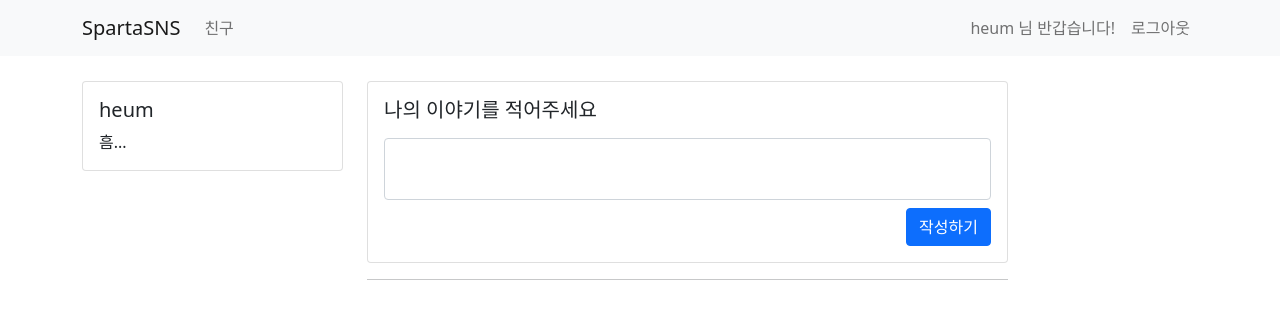
After one commit to HEUMMAN/djangoBasic, a Django app: page /tweet/ in a window 1280 px wide. The commit adds this page. Shown: the top 319 px of the page. Run offline with Django 3.2, Linux system fonts and the light colour scheme; a user stored in the database is signed in; data that the repository does not hold is empty.

Commit message:
로그인 이후 기능
로그인, 로그아웃, 게시글쓰기, 게시글읽기, 게시글삭제 기능 추가

```diff
--- a/mySpartaSns/settings.py
+++ b/mySpartaSns/settings.py
@@ -126,3 +126,5 @@ STATIC_URL = '/static/'
 # https://docs.djangoproject.com/en/3.2/ref/settings/#default-auto-field
 
 DEFAULT_AUTO_FIELD = 'django.db.models.BigAutoField'
+
+AUTH_USER_MODEL = 'user.UserModel'
--- a/mySpartaSns/urls.py
+++ b/mySpartaSns/urls.py
@@ -22,4 +22,5 @@ urlpatterns = [
     path('test/', views.base_response, name='first_test'),
     path('first/', views.first_view, name='first_view'),
     path('', include('user.urls')),
+    path('', include('tweet.urls')),
 ]
--- a/templates/base.html
+++ b/templates/base.html
@@ -42,6 +42,7 @@
             </ul>
         </div>
         <form class="form-inline my-2 my-lg-0">
+            {% if not user.is_authenticated %}
             <ul class="navbar-nav mr-auto">
                 <li class="nav-item active">
                     <a class="nav-link" href="/sign-in"> Sign In <span class="sr-only"></span></a>
@@ -50,6 +51,18 @@
                     <a class="nav-link" href="/sign-up"> Sign Up <span class="sr-only"></span></a>
                 </li>
             </ul>
+            {% else %}
+                <ul class="navbar-nav mr-auto">
+                    <li class="nav-item disabled">
+                        <span class="nav-link">
+                            {{ user.username }} 님 반갑습니다!
+                        </span>
+                    </li>
+                    <li class="nav-item active">
+                        <a class="nav-link" href="/logout"> 로그아웃</a>
+                    </li>
+                </ul>
+            {%  endif %}
         </form>
     </div>
 </nav>
--- /dev/null
+++ b/templates/tweet/home.html
@@ -0,0 +1,80 @@
+<!-- templates/tweet/home.html -->
+{% extends 'base.html' %}
+
+{% block content %}
+    <div class="container timeline-container">
+        <div class="row">
+            <!-- 왼쪽 컬럼 -->
+            <div class="col-md-3">
+                <div class="card">
+                    <div class="card-body">
+                        <h5 class="card-title"> {{ user.username }} </h5>
+                        <p class="card-text"> {{ user.bio }} </p>
+
+                    </div>
+                </div>
+            </div>
+            <!-- 오른 쪽 컬럼-->
+            <div class="col-md-7">
+                <!-- 글을 작성 하는 곳 -->
+                <div class="row mb-2">
+                    <div class="col-md-12">
+                        <div class="card">
+                            <div class="card-body">
+                                <div class="media">
+                                    <div class="media-body">
+                                        <h5 class="mt-0">나의 이야기를 적어주세요</h5>
+                                        <p>
+                                        <form action="/tweet/" method="post">
+                                            {% csrf_token %}
+                                            <div class="form-group mb-2">
+                                                <textarea class="form-control" style="resize: none" name='my-content'
+                                                          id="my-content"></textarea>
+                                            </div>
+                                            <button type="submit" class="btn btn-primary" style="float:right;">작성하기
+                                            </button>
+                                        </form>
+                                        </p>
+                                    </div>
+                                </div>
+                            </div>
+                        </div>
+                    </div>
+                </div>
+                <hr>
+                <!-- 작성 된 글이 나오는 곳 -->
+                <div class="row">
+                    {% for tw in tweet %}
+                        <div class="col-md-12 mb-2">
+                            <div class="card">
+                                <div class="card-body">
+                                    {% if tw.author == user %}
+                                        <div style="text-align: right">
+                                            <a href="/tweet/delete/{{ tw.id }}">
+                                                <span class="badge rounded-pill bg-danger">삭제</span>
+                                            </a>
+                                        </div>
+                                    {% endif %}
+                                    <div style="text-align: right">
+                                        <a href="#">
+                                            <span class="badge rounded-pill bg-success">보기</span>
+                                        </a>
+                                    </div>
+                                    <div class="media">
+                                        <div class="media-body">
+                                            <h5 class="mt-0">{{ tw.content }}</h5>
+                                        </div>
+                                        <div style="text-align: right">
+                                            <span style="font-size: small">{{ tw.author.username }}-{{ tw.created_at|timesince }} 전</span>
+                                        </div>
+                                    </div>
+                                </div>
+                            </div>
+                        </div>
+                    {% endfor %}
+                </div>
+            </div>
+            <div class="col-md-2"></div>
+        </div>
+    </div>
+{% endblock %}
--- /dev/null
+++ b/tweet/urls.py
@@ -0,0 +1,9 @@
+# tweet/urls.py
+from django.urls import path
+from . import views
+
+urlpatterns = [
+    path('', views.home, name='home'), # 127.0.0.1:8000 과 views.py 폴더의 home 함수 연결
+    path('tweet/', views.tweet, name='tweet'), # 127.0.0.1:8000/tweet 과 views.py 폴더의 tweet 함수 연결
+    path('tweet/delete/<int:id>', views.delete_tweet, name='delete-tweet'),
+]
--- a/tweet/views.py
+++ b/tweet/views.py
@@ -1,3 +1,33 @@
-from django.shortcuts import render
+from django.shortcuts import render, redirect
+from .models import TweetModel
+from django.contrib.auth.decorators import login_required
 
-# Create your views here.
+def home(request):
+    user = request.user.is_authenticated
+    if user:
+        return redirect('/tweet')
+    else:
+        return redirect('/sign-in')
+
+def tweet(request):
+    if request.method == 'GET':
+        user = request.user.is_authenticated
+        if user:
+            all_tweet = TweetModel.objects.all().order_by('-created_at')
+            return render(request, 'tweet/home.html', {'tweet':all_tweet})
+        else:
+            return redirect('/sign-in')
+
+    elif request.method == 'POST':
+        user = request.user
+        my_tweet = TweetModel()
+        my_tweet.author = user
+        my_tweet.content = request.POST.get('my-content','')
+        my_tweet.save()
+        return redirect('/tweet')
+
+@login_required
+def delete_tweet(request, id):
+    my_tweet = TweetModel.objects.get(id=id)
+    my_tweet.delete()
+    return redirect('/tweet')
--- a/user/models.py
+++ b/user/models.py
@@ -1,11 +1,8 @@
 from django.db import models
+from django.contrib.auth.models import AbstractUser
 
-class UserModel(models.Model):
+class UserModel(AbstractUser):
     class Meta:
         db_table = "my_user"
 
-    username = models.CharField(max_length=20, null=False)
-    password = models.CharField(max_length=256, null=False)
     bio = models.CharField(max_length=256, default='')
-    created_at = models.DateTimeField(auto_now_add=True)
-    updated_at = models.DateTimeField(auto_now=True)
--- a/user/urls.py
+++ b/user/urls.py
@@ -4,4 +4,5 @@ from . import views
 urlpatterns = [
     path('sign-up/', views.sign_up_view, name='sign-up'),
     path('sign-in/', views.sign_in_view, name='sign-in'),
+    path('logout/', views.logout, name='logout'),
 ]
```
Also changed, not shown: mySpartaSns/test.py (added, +30 -0 lines), user/views.py (+26 -13 lines), db.sqlite3, user/migrations/0002_auto_20210722_1712.py (added).
